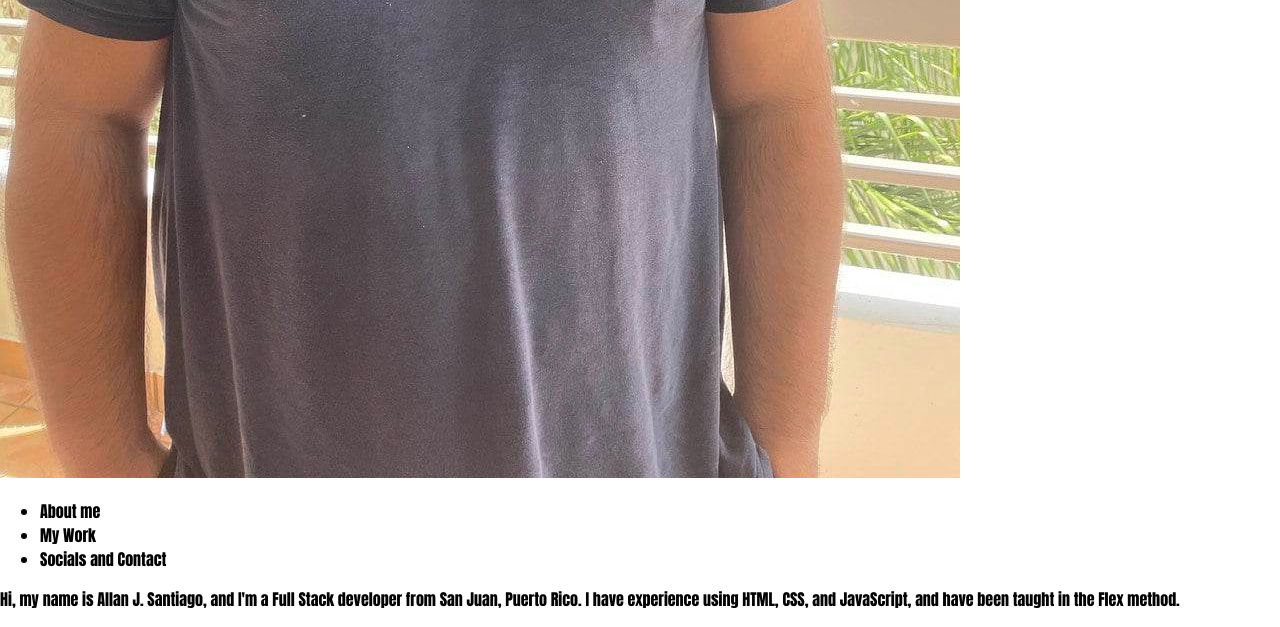
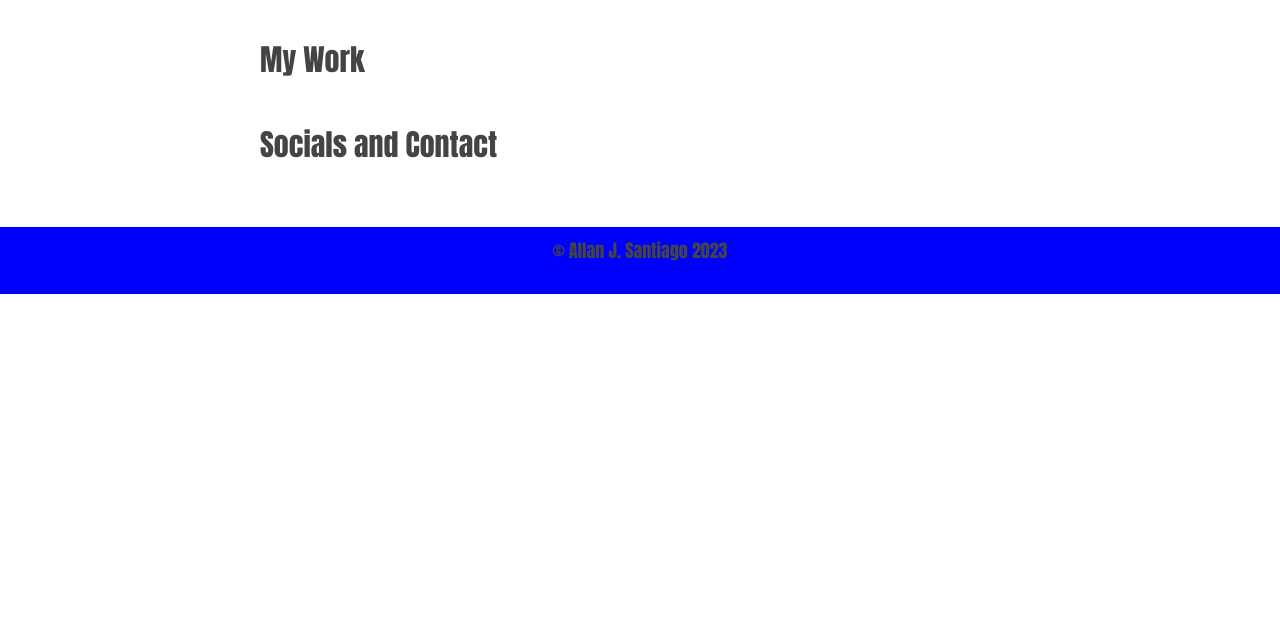
Before and after one commit to allansanti/allan-j-santiago-portfolio, a plain HTML site: page index.html in a window 1280 px wide. Shown: the part 802-1429 px from the top of the page. After the commit the page ends 1096 px from the top, so only its background shows below. Drawn offline with Linux system fonts and the light colour scheme.

Commit message:
Code entered: Full code was entered, now tweaks shall be made in next commit

```diff
--- a/index.html
+++ b/index.html
@@ -20,10 +20,22 @@
     </header>
     <main>
         <section id="About me">
+            <h1>About me</h1>
             <p>
             Hi, my name is Allan J. Santiago, and I'm a Full Stack developer from San Juan, Puerto Rico. I have experience using HTML, CSS, and JavaScript, and have been taught in the Flex method.
             </p>
         </section>
+        <section id="My Work">
+            <h1>My Work</h1>
+
+        </section>
+        <section>
+            <section id="Socials and Contact">
+                <h1>Socials and Contact</h1>
+        </section>
     </main>
+    <Footer>
+        <p>&copy; Allan J. Santiago 2023 </p>
+    </Footer>
 </body>
 </html>
--- a/style.css
+++ b/style.css
@@ -1,6 +1,69 @@
+/*Reset default browser styles */
+* {
+    margin: 0;
+    padding: 0;
+    box-sizing: border-box;
+}
 
 body{
     font-family: Impact, Haettenschweiler, 'Arial Narrow Bold', sans-serif;
+    font-size: 16px;
+    line-height: normal;
+    color:#444;
     margin: 0;
     padding: 0;
 }
+
+header{
+    display: flex;
+    justify-content: space-between;
+    align-items: center;
+    padding: 10px;
+    background-color: slateblue;
+    box-shadow: 0 2px 4px rgba(red, green, blue, alpha);
+}
+
+img{
+    display: block;
+    margin-left: auto;
+    margin-right: auto;
+    width: 50%;
+    border-radius: 50%;
+}
+
+nav ul{
+    display: block;
+    list-style: none;
+}
+
+nav li{
+    margin-right: 20px;
+}
+
+main{
+    max-width: 800px;
+    margin:auto;
+    padding: 20px;
+}
+
+section{
+    margin-bottom: 40px;
+}
+
+h1{
+    font-size: 30px;
+    margin-bottom: 20px;
+}
+
+p{
+    font-size: 18px;
+    line-height: 1.5;
+    margin-bottom: 20px;
+}
+
+footer{
+    text-align: center;
+    padding: 10px;
+    background-color: blue;
+    box-shadow: 0 -2px 4px rgba(red, green, blue, alpha);
+}
```
